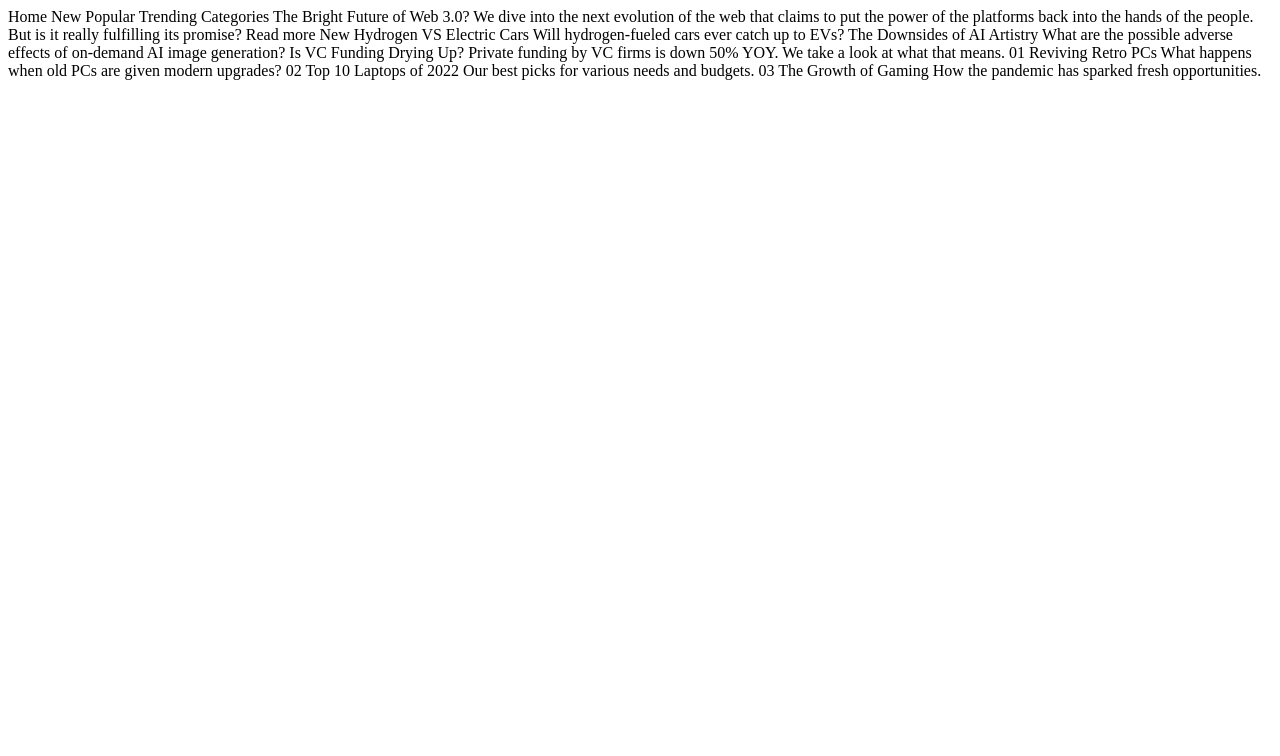
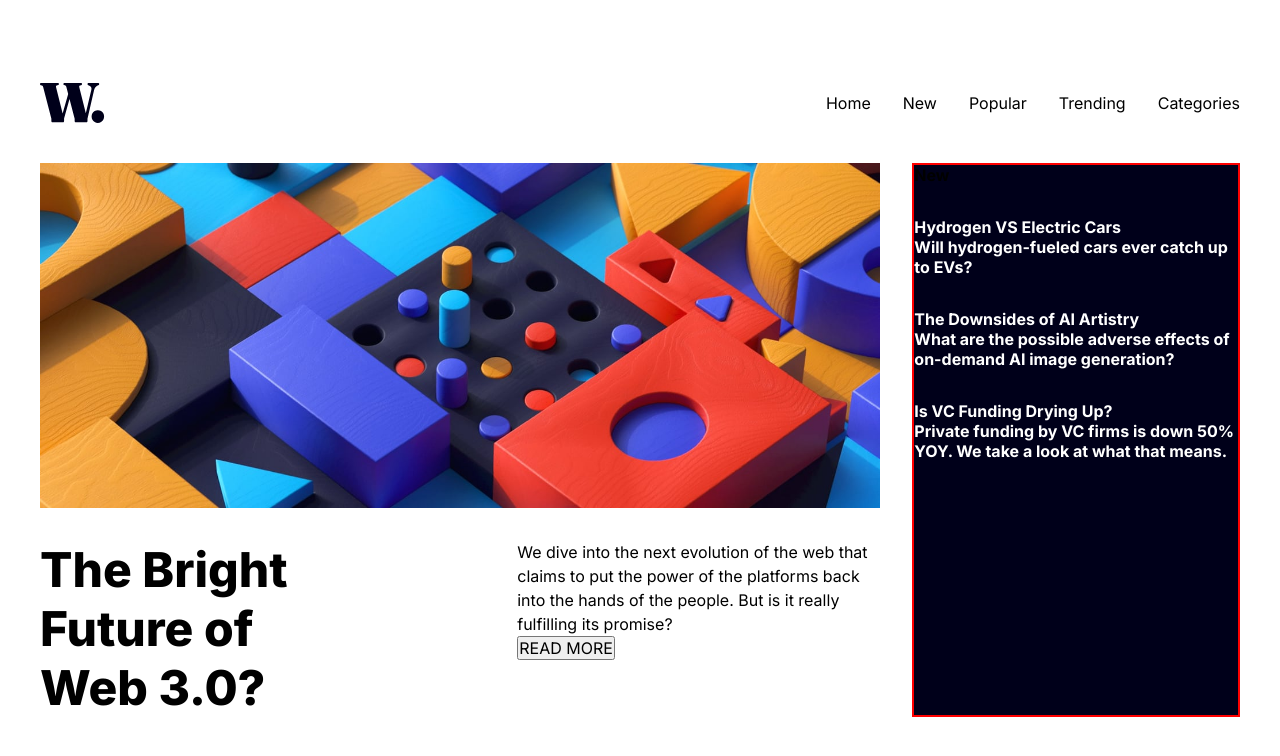
Before and after one commit to TomasPereira-Dev/frontendMentor-Challenge4, a plain HTML site: page index.html in a window 1280 px wide. Drawn offline with Linux system fonts and the light colour scheme.

Commit message:
added grid layout for main and new articles

```diff
--- a/index.html
+++ b/index.html
@@ -7,44 +7,69 @@
   <link rel="preconnect" href="https://fonts.gstatic.com" crossorigin>
   <link href="https://fonts.googleapis.com/css2?family=Inter:wght@400;700;800&display=swap" rel="stylesheet">
   <link rel="icon" type="image/png" sizes="32x32" href="./assets/images/favicon-32x32.png">
+  <link rel="stylesheet" href="style.css">
   <title>News homepage</title>
 </head>
 <body>
+  <div class="main-container">
+    <div class="logo-and-nav-container">
+      <img src="./assets/images/logo.svg" alt="the company's logo">
+      <nav>
+        <a href="">Home</a>
+        <a href="">New</a>
+        <a href="">Popular</a>
+        <a href="">Trending</a>
+        <a href="">Categories</a>
+      </nav>
+    </div>
 
-  Home
-  New
-  Popular
-  Trending
-  Categories
+    <div class="featured-and-new-articles-container">
+        <picture>
+          <img srcset="./assets/images/image-web-3-desktop.jpg" alt="image from the article" class="featured-img">
+        </picture>
+        <div class="title-container">
+          <h1>The Bright Future of Web 3.0?</h1>
+        </div>
+        <div class="text-container">
+          <p>We dive into the next evolution of the web that claims to put the power of the platforms back into the hands of the people.
+            But is it really fulfilling its promise?</p>
+          <button>READ MORE</button>
+        </div>
+        <div class="new-articles-container">
+          <h2>New</h2>
+          <div class="article article-1">
+            <h3>Hydrogen VS Electric Cars</h3>
+            <h4>Will hydrogen-fueled cars ever catch up to EVs?</h4>
+          </div>
+          <div class="article article-2">
+            <h3>The Downsides of AI Artistry</h3>
+            <h4>What are the possible adverse effects of on-demand AI image generation?</h4>
+          </div>
+          <div class="article article-3">
+            <h3>Is VC Funding Drying Up?</h3>
+            <h4>Private funding by VC firms is down 50% YOY. We take a look at what that means.</h4>
+          </div>
+        </div>
+    </div>
 
-  The Bright Future of Web 3.0?
+    <!--<div class="other-articles-container">
+      <div class="other-article other-article-1">
+        <h2>01</h2>
+        <h3>Reviving Retro PCs</h3>
+        <h4>What happens when old PCs are given modern upgrades?</h4>
+      </div>
+      <div class="other-article other-article-2">
+        <h2>02</h2>
+        <h3>Top 10 Laptops of 2022</h3>
+        <h4>Our best picks for various needs and budgets.</h4>
+      </div>
+      <div class="other-article other-article-3">
+        <h2>03</h2>
+        <h3>The Growth of Gaming</h3>
+        <h4>How the pandemic has sparked fresh opportunities.</h4>
+      </div>
+    </div>
+  </div>-->
 
-  We dive into the next evolution of the web that claims to put the power of the platforms back into the hands of the people.
-  But is it really fulfilling its promise?
-
-  Read more
-
-  New
-
-  Hydrogen VS Electric Cars
-  Will hydrogen-fueled cars ever catch up to EVs?
-
-  The Downsides of AI Artistry
-  What are the possible adverse effects of on-demand AI image generation?
-
-  Is VC Funding Drying Up?
-  Private funding by VC firms is down 50% YOY. We take a look at what that means.
-
-  01
-  Reviving Retro PCs
-  What happens when old PCs are given modern upgrades?
-
-  02
-  Top 10 Laptops of 2022
-  Our best picks for various needs and budgets.
-
-  03
-  The Growth of Gaming
-  How the pandemic has sparked fresh opportunities.
 </body>
 </html>
--- /dev/null
+++ b/style.css
@@ -0,0 +1,87 @@
+*{
+    margin: 0;
+    padding: 0;
+    box-sizing: border-box;
+    font-family: "Inter", sans-serif;
+    font-size: 1em;
+    color: black;
+    text-decoration: none;
+}
+
+body, html{
+    height: 100%;
+    width: 100%;
+    max-width: 1200px;
+    margin: auto;
+}
+
+picture, img{
+    max-width: 100%;
+    display: block;
+    grid-area: img;
+}
+
+.main-container{
+    display: flex;
+    flex-direction: column;
+    align-items: center;
+    justify-content: center;
+    gap: 2.5em;
+    width: 100%;
+    height: 100%;
+}
+
+.logo-and-nav-container{
+    display: flex;
+    justify-content: space-between;
+    align-items: center;
+    width: 100%;
+}
+
+nav {
+    display: flex;
+    gap: 2em;
+}
+
+.featured-and-new-articles-container{
+    display: grid;
+    grid-template-areas: "img img new-articles"
+                         "featured-title featured-paragraph new-articles";
+    gap: 2em;
+}
+
+.title-container{
+    grid-area: featured-title;
+}
+
+.title-container h1{
+    font-size: 3em;
+    font-weight: 800;
+    max-width: 8ch;
+}
+
+.text-container{
+    grid-area: featured-paragraph;
+    line-height: 1.5em;
+}
+
+.text-container p {
+    max-width: 36ch;
+}
+
+.new-articles-container{
+    display: flex;
+    flex-direction: column;
+    gap: 2em;
+    grid-area: new-articles;
+    border: 2px solid red;
+    background-color: hsl(240, 100%, 5%);
+}
+
+.article h3, h4{
+    color: white;
+}
+
+.article h4{
+    max-width: 30ch;
+}
```
